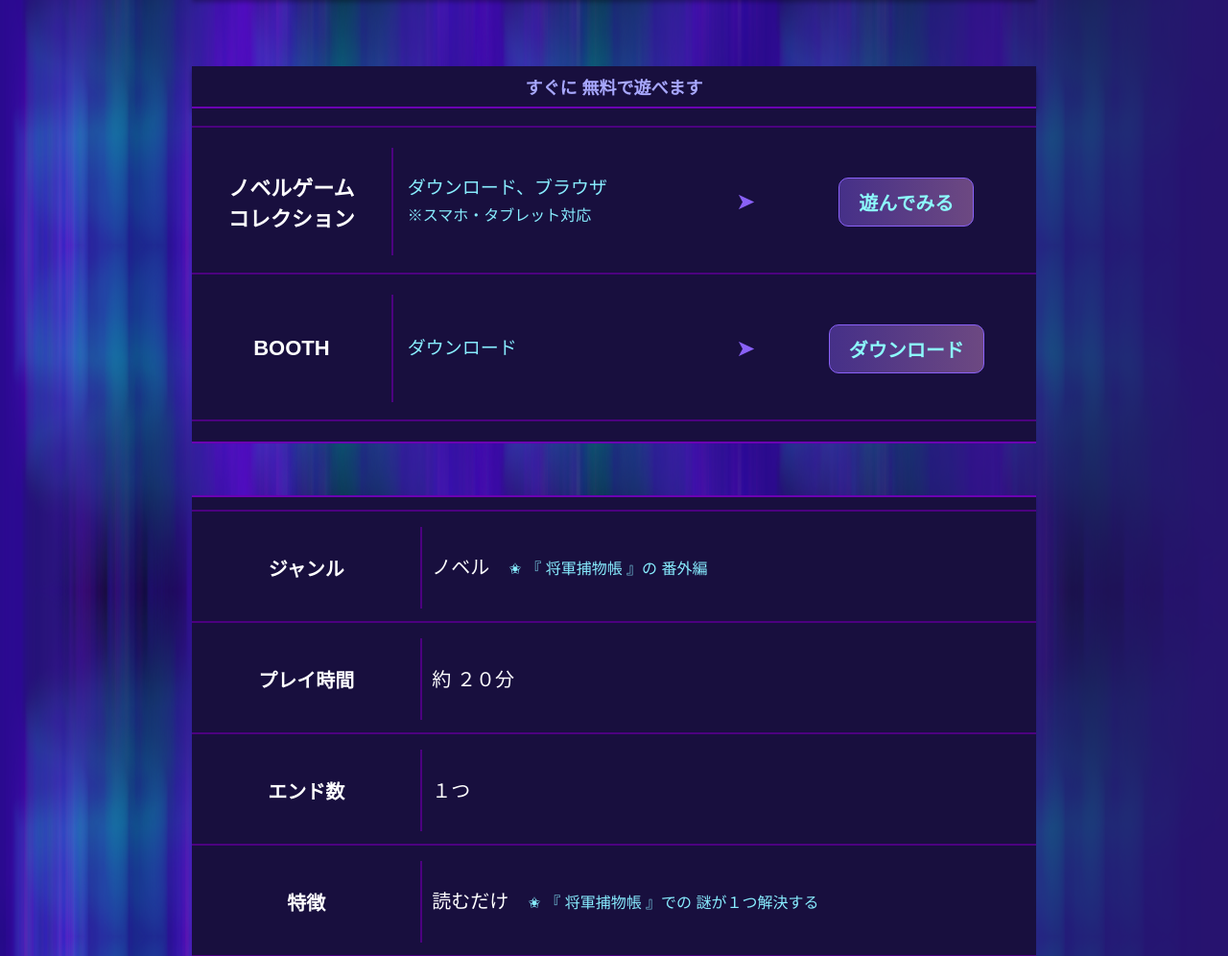
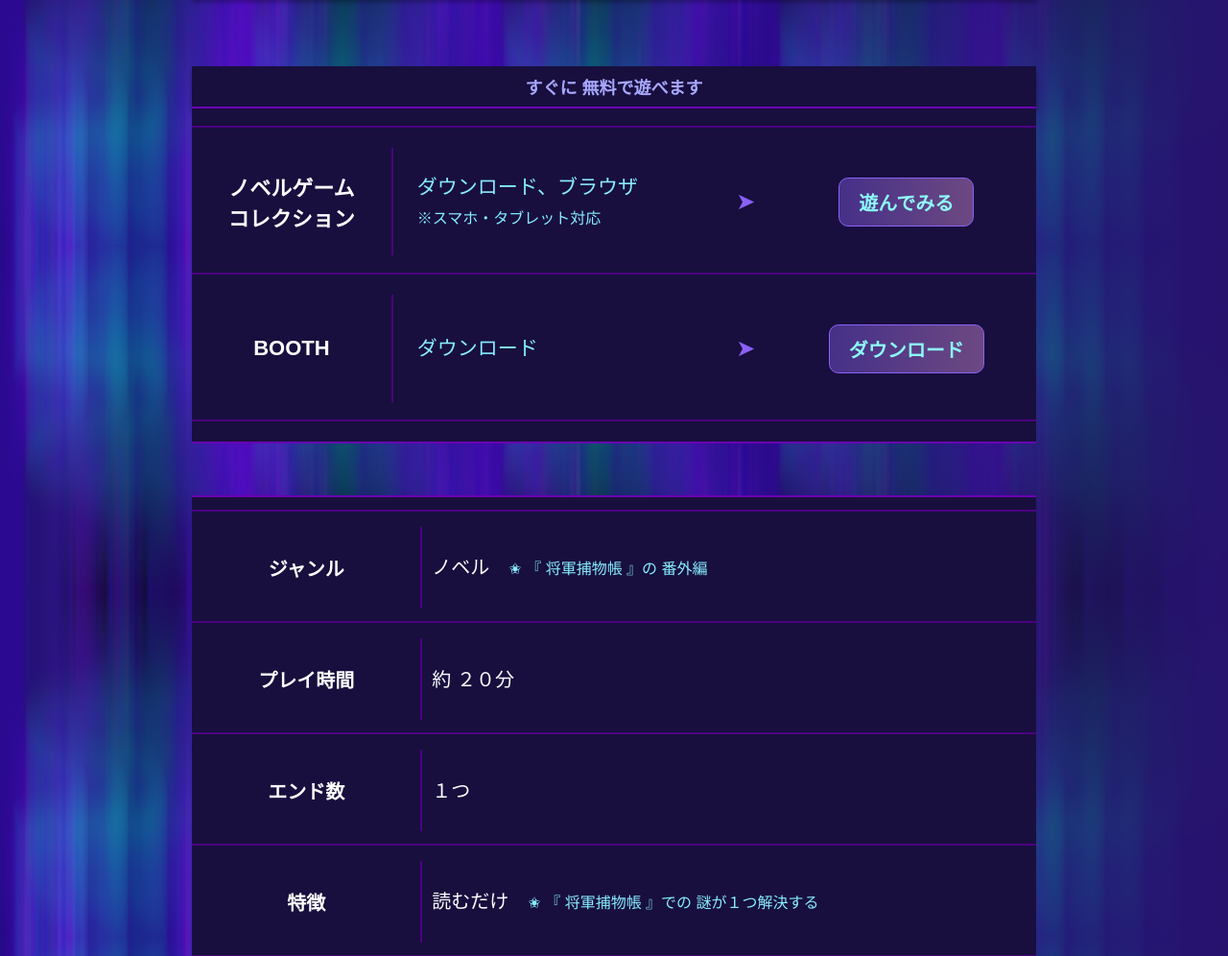
Before and after one commit to chabinosuke/chabinosuke.github.io, a plain HTML site: page 2024_sonatano_siranu_sekai.html in a window 1280 px wide. Shown: the part 104-1100 px from the top of the page at 96% size. Drawn offline with Linux system fonts and the light colour scheme.

Commit message:
Update 2024_sonatano_siranu_sekai.html

```diff
--- a/2024_sonatano_siranu_sekai.html
+++ b/2024_sonatano_siranu_sekai.html
@@ -85,7 +85,7 @@
       padding: 0;
     }
 
-    /* テーブル2（4カラム構成：[配信サイト] [縦線] [取得方法] [矢印] [ボタン]） */
+    /* テーブル2（4カラム構成） */
     table.brwsr2 {
       margin: 0 auto;
       width: 880px;
@@ -109,15 +109,15 @@
       color: #ffffff;
     }
 
-    /* 中央：取得方法などの説明（右側の線はなし） */
+    /* 中央：取得方法などの説明（左側の線との間に余白をとり、文字を大きく） */
     table.brwsr2 td.method {
-      padding: 0 15px;
+      padding: 0 15px 0 25px; /* 左側にしっかり隙間を確保 */
       margin: 0;
       height: 110px;
-      width: 280px;
+      width: 270px;
       border: none;
       color: #88edff;
-      font-size: 19px;
+      font-size: 21px; /* 文字サイズを大きく */
       line-height: 1.5;
       text-align: left;
       vertical-align: middle;
```
